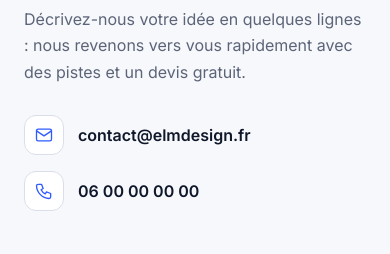
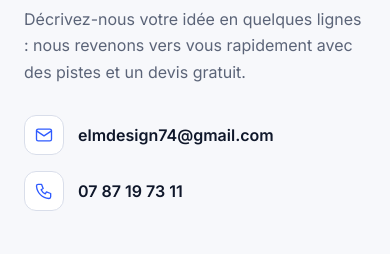
Before and after one commit to Xoni93/elmdesign, a plain HTML site: page index.html in a window 390 px wide. Shown: the part 7840-8094 px from the top of the page. Drawn offline with nearby package versions, Linux system fonts and the light colour scheme.

Commit message:
Contact : vrais e-mail et téléphone

```diff
--- a/index.html
+++ b/index.html
@@ -235,11 +235,11 @@
           <ul class="contact__list">
             <li>
               <svg viewBox="0 0 24 24"><rect x="3" y="5" width="18" height="14" rx="2"/><path d="M3 7l9 6 9-6"/></svg>
-              <a href="mailto:contact@elmdesign.fr">contact@elmdesign.fr</a>
+              <a href="mailto:elmdesign74@gmail.com">elmdesign74@gmail.com</a>
             </li>
             <li>
               <svg viewBox="0 0 24 24"><path d="M5 4h4l2 5-2.5 1.5a11 11 0 0 0 5 5L15 13l5 2v4a2 2 0 0 1-2 2A16 16 0 0 1 3 6a2 2 0 0 1 2-2"/></svg>
-              <a href="tel:+33600000000">06 00 00 00 00</a>
+              <a href="tel:+33787197311">07 87 19 73 11</a>
             </li>
           </ul>
         </div>
```
